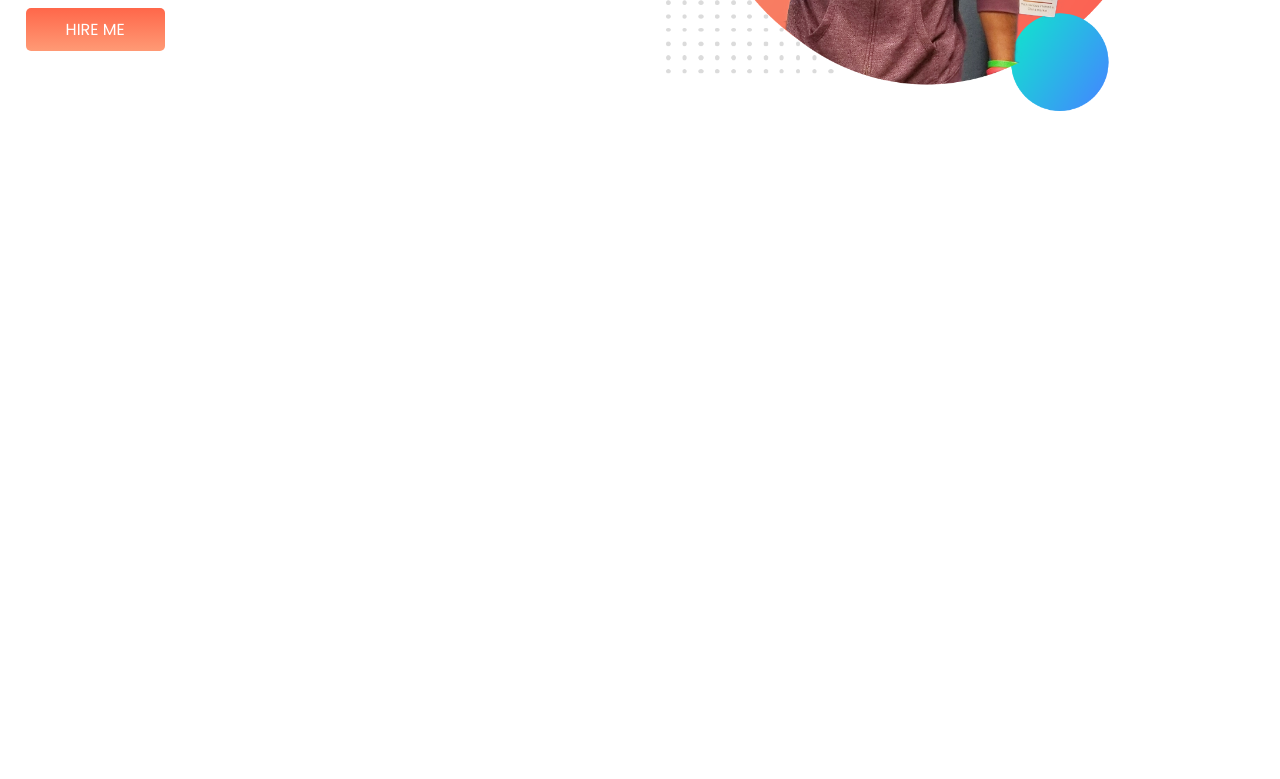
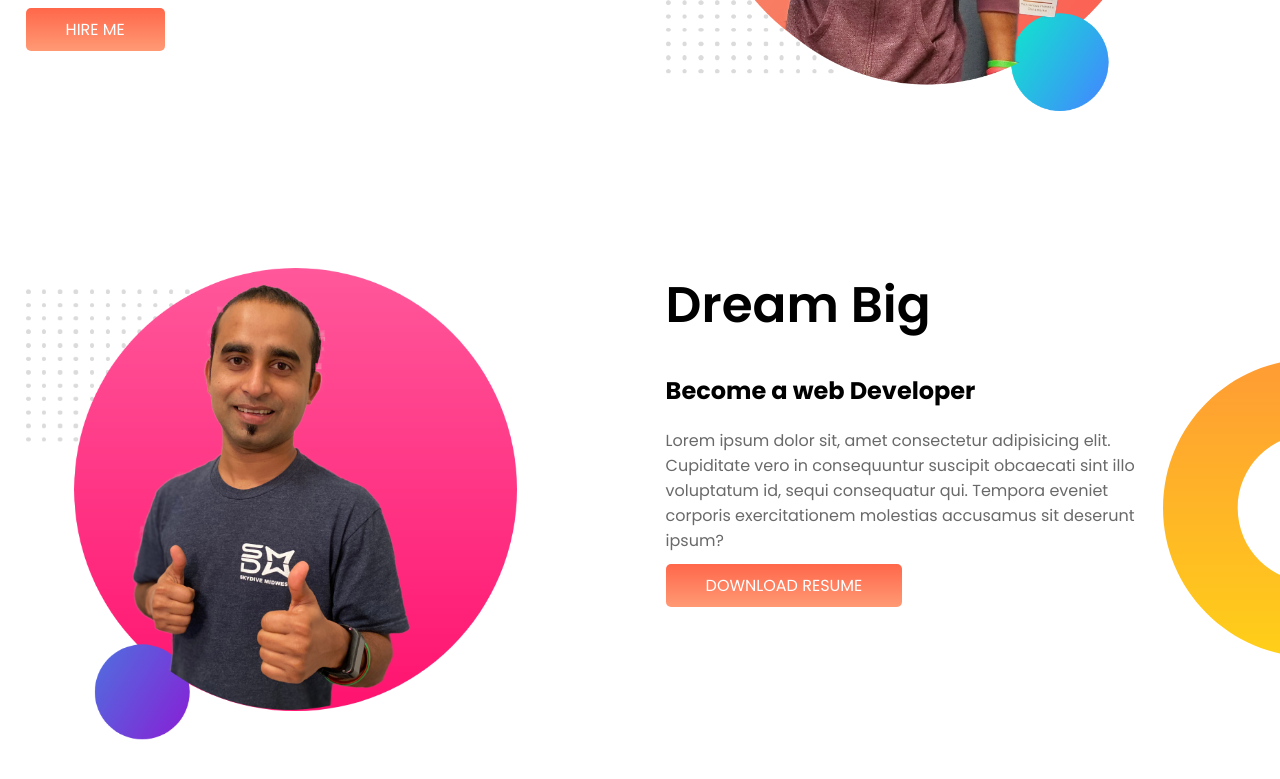
Before and after one commit to Forhad920/Developer-Portfolio, a plain HTML site: page index.html in a window 1280 px wide. Shown: the part 377-1156 px from the top of the page. Before the commit the page ends 800 px from the top, so only its background shows below. Drawn offline with Linux system fonts and the light colour scheme.

Commit message:
dream section

```diff
--- a/index.html
+++ b/index.html
@@ -25,6 +25,20 @@
             <img src="./images/jhankar.png" alt="">
         </div>
     </section>
+    <section class="dream-big">
+        <div class="half-width">
+            <img src="./images/jhankar2.png" alt="">
+        </div>
+        <div class="half-width">
+            <h1>Dream Big</h1>
+            <h2>Become a web Developer</h2>
+            <p class="paragraph-text">Lorem ipsum dolor sit, amet consectetur adipisicing elit. Cupiditate vero in
+                consequuntur suscipit
+                obcaecati sint illo voluptatum id, sequi consequatur qui. Tempora eveniet corporis exercitationem
+                molestias accusamus sit deserunt ipsum?</p>
+            <a href="#" target="_blank" class="link-button">DOWNLOAD RESUME</a>
+        </div>
+    </section>
 </body>
 
 </html>
--- a/style.css
+++ b/style.css
@@ -1,8 +1,6 @@
 @import url("https://fonts.googleapis.com/css2?family=Poppins:wght@200;300;400;500;600;700;800;900&display=swap");
 * {
   margin: 0;
-  padding: 0;
-  box-sizing: border-box;
   font-family: "Poppins", sans-serif;
 }
 h1 {
@@ -11,6 +9,7 @@ h1 {
 }
 section {
   display: flex;
+  margin-bottom: 150px;
 }
 .orange-color {
   color: orange;
@@ -18,20 +17,21 @@ section {
 .text-container {
   margin-top: 40px;
 }
-.text-container h1 {
+.half-width h1 {
   margin-bottom: 30px;
 }
-.text-container h3 {
+.half-width h3 {
   margin-bottom: 20px;
 }
-.text-container p {
+.half-width p {
   margin-bottom: 20px;
+  color: #696969;
 }
 .half-width {
   width: 50%;
   padding-left: 2%;
 }
-.img-conatainer img {
+.half-width img {
   width: 80%;
 }
 .link-button {
@@ -45,3 +45,14 @@ section {
   background-image: url(./images/top-banner.png);
   background-repeat: no-repeat;
 }
+.half-width h2 {
+  margin-bottom: 20px;
+}
+.dream-big {
+  background-image: url(./images/dream-bg.png);
+  background-repeat: no-repeat;
+  background-position: right;
+}
+.paragraph-text {
+  width: 80%;
+}
```
